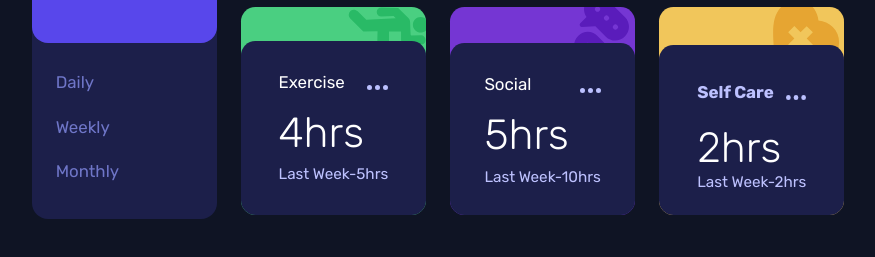
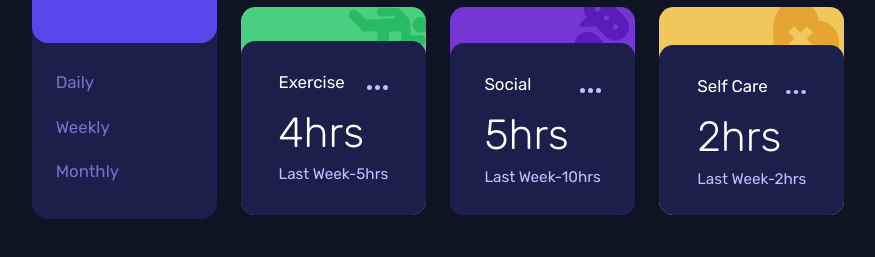
Before and after one commit to Olaniyi-Fatola/time-tracking-dashboard, a plain HTML site: page index.html in a window 1280 px wide. Shown: the part 413-670 px from the top of the page, without its empty margins (202-1077 px from the left). Drawn offline with Linux system fonts and the light colour scheme.

Commit message:
Update index.html

```diff
--- a/index.html
+++ b/index.html
@@ -122,7 +122,7 @@
                         <div id="cards">
                             <div class="subject" >
                                 <div class="desktopdot">
-                                    <h4>Self Care</h4>
+                                    <h3>Self Care</h3>
                                     <img class="dots" src="images\icon-ellipsis.svg" alt="ellipsis icon">
                                 </div>
                                 <h5>2hrs</h5>
```
